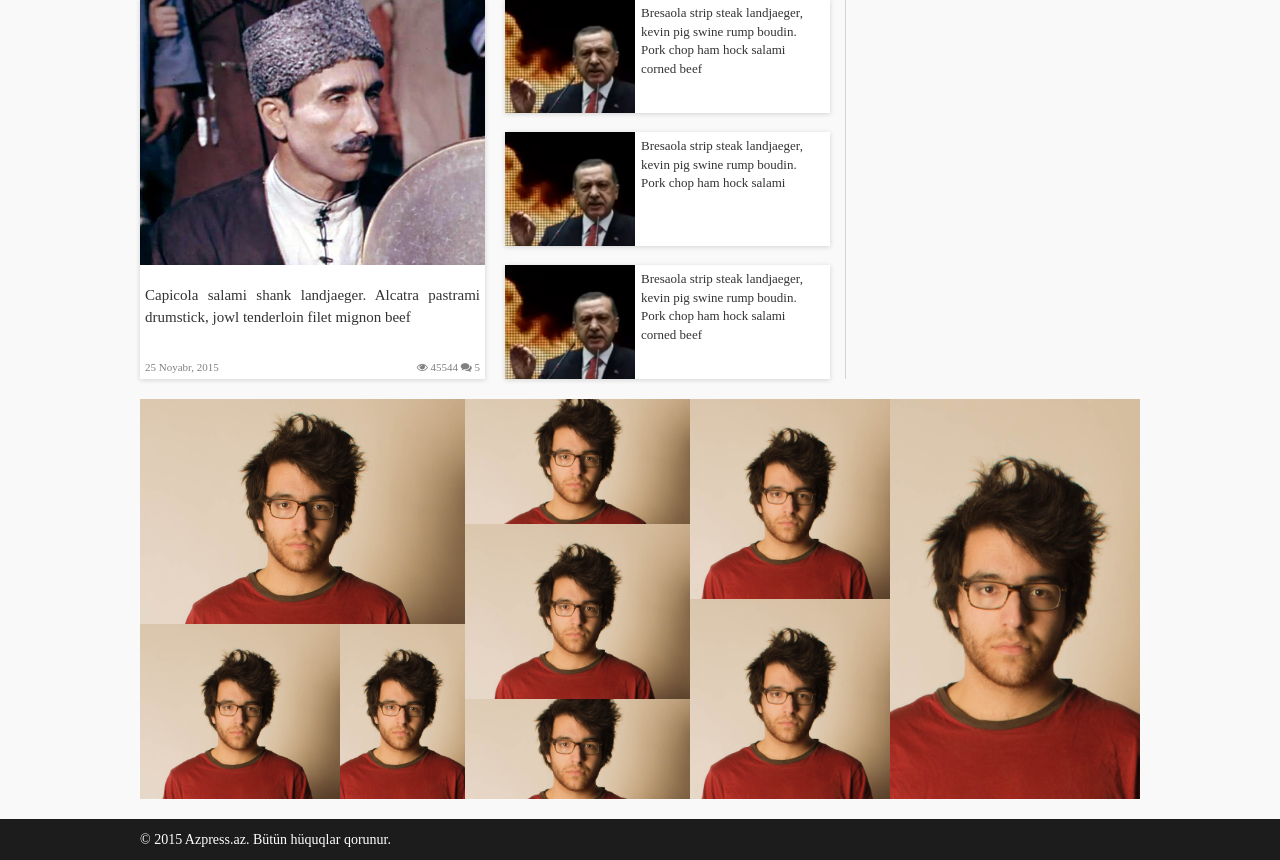
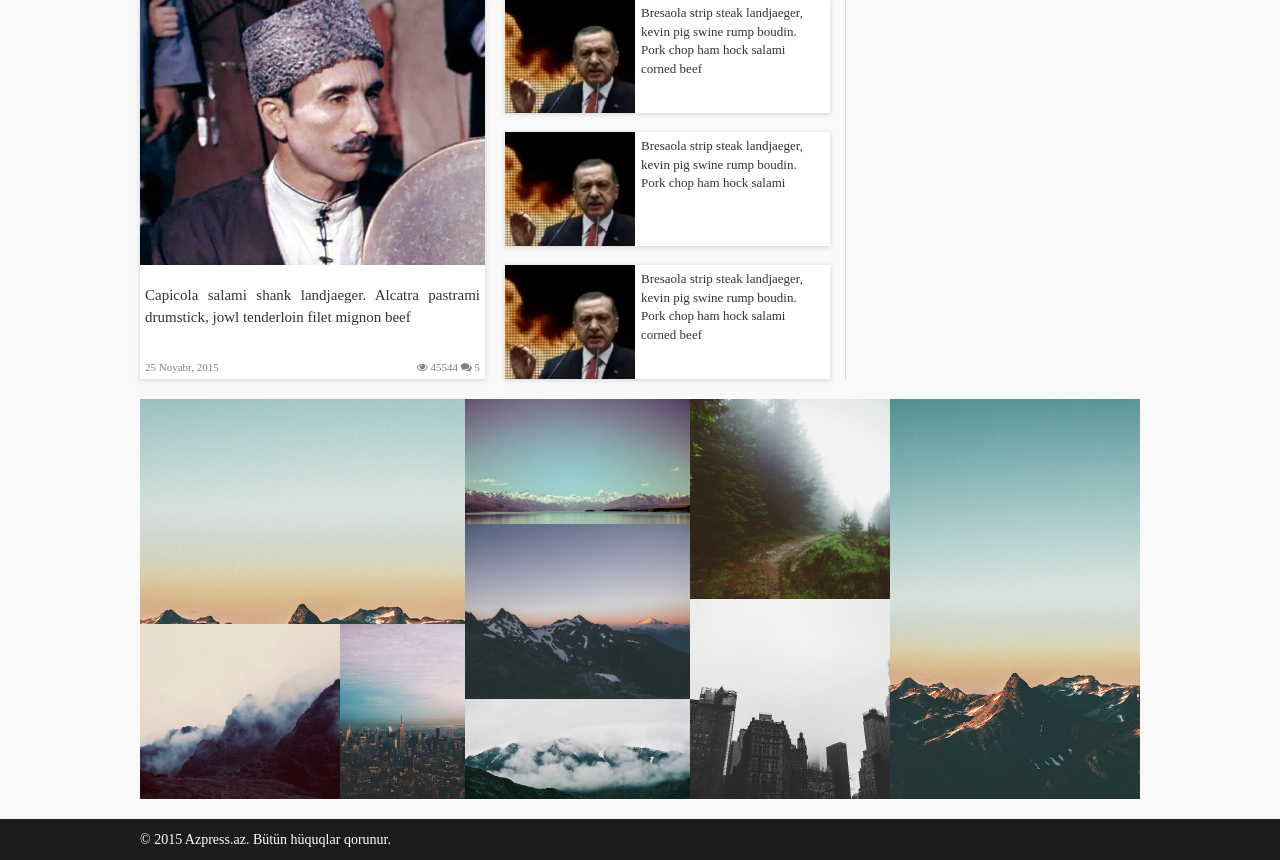
Before and after one commit to orkhanfarmanli/azpress.az, a PHP site: page / in a window 1280 px wide. Shown: the part 2323-3183 px from the top of the page. Run offline with PHP 8.4, Linux system fonts and the light colour scheme.

Commit message:
almost finished image gallery

```diff
--- a/style/imageGallery.css
+++ b/style/imageGallery.css
@@ -25,6 +25,7 @@
   transition: 0.3s all ease;
   width: 100%;
   height: 100%;
+  /*border: 1px solid white;*/
 }
 
 .galText{
--- a/view/imageGallery.php
+++ b/view/imageGallery.php
@@ -4,7 +4,7 @@
 <a href="#">
   <div class="galBox" id="galBox1">
 
-          <div style="background: url(../img/man.jpg); background-size:cover; background-position:center" class="galImgBox">
+          <div style="background: url(imgGallery/tumb1.jpg); background-size:cover; background-position:center" class="galImgBox">
 
           </div>
 
@@ -17,7 +17,7 @@
 <a href="#">
   <div class="galBox" id="galBox2">
 
-          <div style="background: url(../img/man.jpg); background-size:cover; background-position:center" class="galImgBox">
+          <div style="background: url(imgGallery/tumb2.jpg); background-size:cover; background-position:center" class="galImgBox">
 
           </div>
 
@@ -30,7 +30,7 @@
 <a href="#">
   <div class="galBox" id="galBox3">
 
-          <div style="background: url(../img/man.jpg); background-size:cover; background-position:center" class="galImgBox">
+          <div style="background: url(imgGallery/tumb3.jpg); background-size:cover; background-position:center" class="galImgBox">
 
           </div>
 
@@ -43,7 +43,7 @@
 <a href="#">
   <div class="galBox" id="galBox4">
 
-          <div style="background: url(../img/man.jpg); background-size:cover; background-position:center" class="galImgBox">
+          <div style="background: url(imgGallery/tumb4.jpg); background-size:cover; background-position:center" class="galImgBox">
 
           </div>
 
@@ -56,7 +56,7 @@
 <a href="#">
   <div class="galBox" id="galBox5">
 
-          <div style="background: url(../img/man.jpg); background-size:cover; background-position:center" class="galImgBox">
+          <div style="background: url(imgGallery/tumb5.jpg); background-size:cover; background-position:center" class="galImgBox">
 
           </div>
 
@@ -69,7 +69,7 @@
 <a href="#">
   <div class="galBox" id="galBox6">
 
-          <div style="background: url(../img/man.jpg); background-size:cover; background-position:center" class="galImgBox">
+          <div style="background: url(imgGallery/tumb6.jpg); background-size:cover; background-position:center" class="galImgBox">
 
           </div>
 
@@ -82,7 +82,7 @@
 <a href="#">
   <div class="galBox" id="galBox7">
 
-          <div style="background: url(../img/man.jpg); background-size:cover; background-position:center" class="galImgBox">
+          <div style="background: url(imgGallery/tumb7.jpg); background-size:cover; background-position:center" class="galImgBox">
 
           </div>
 
@@ -95,7 +95,7 @@
 <a href="#">
   <div class="galBox" id="galBox8">
 
-          <div style="background: url(../img/man.jpg); background-size:cover; background-position:center" class="galImgBox">
+          <div style="background: url(imgGallery/tumb8.jpg); background-size:cover; background-position:center" class="galImgBox">
 
           </div>
 
@@ -108,7 +108,7 @@
 <a href="#">
   <div class="galBox" id="galBox9">
 
-          <div style="background: url(../img/man.jpg); background-size:cover; background-position:center" class="galImgBox">
+          <div style="background: url(imgGallery/tumb1.jpg); background-size:cover; background-position:center" class="galImgBox">
 
           </div>
 
```
Also changed, not shown: imgGallery/tumb1.jpg (added), imgGallery/tumb2.jpg (added), imgGallery/tumb3.jpg (added), imgGallery/tumb4.jpg (added), imgGallery/tumb5.jpg (added), imgGallery/tumb6.jpg (added), imgGallery/tumb7.jpg (added), imgGallery/tumb8.jpg (added).
